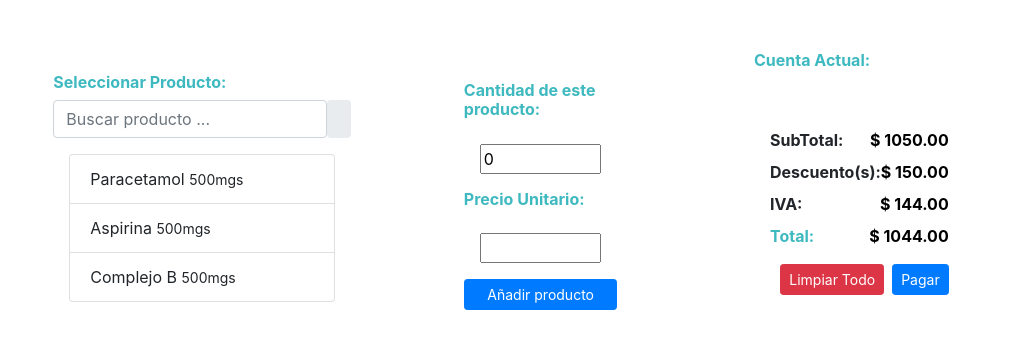
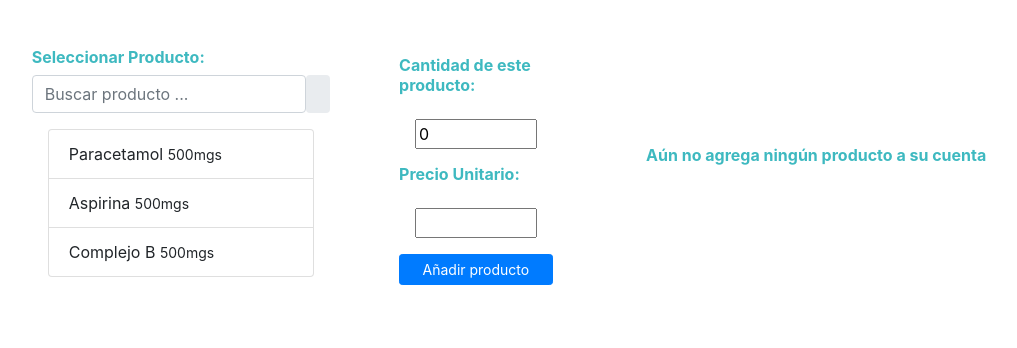
Before and after one commit to mike2611/vue-farmacia, a Vue app: page /puntoVenta in a window 1280 px wide. Shown: the top 348 px of the page, without its empty margins (131-1148 px from the left). Built offline with nearby package versions, Linux system fonts and the light colour scheme.

Commit message:
Add funcionalidad base para el punto de venta

```diff
--- a/src/components/PuntoVenta.vue
+++ b/src/components/PuntoVenta.vue
@@ -35,13 +35,13 @@
                                 <h6 class="blue-color font-weight-bold">Cantidad de {{selectedProductName ? selectedProductName : "este producto"}}: </h6>
                                 <input  v-model.number="selectedProductQuantity"  class="m-3" type="number" placeholder="0">
                                 <h6 class="blue-color font-weight-bold">Precio Unitario: </h6>
-                                <input class="m-3" type="number" :value="selectedProductPrice" readonly>
+                                <input class="m-3" type="text" :value="selectedProductPrice | formatoMoneda " readonly>
                                 <button type="button" class="btn btn-primary btn-sm" @click="añadirProducto()">Añadir producto</button>
                             </div>
 
                             <div>
                                 <div class="ml-4">
-                                    <span class="blue-color font-weight-bold">Cuenta Actual:</span>
+                                    <span class="blue-color font-weight-bold">{{cuenta.length > 0 ? "Cuenta Actual:" : "Aún no agrega ningún producto a su cuenta" }}</span>
                                     <div class="d-flex">
                                         <ul class="list-group m-3">
                                             <li v-for="producto in cuenta" :key="producto.nombre" class="list-group-item">
@@ -51,32 +51,33 @@
                                         </ul>
                                         <ul class="list-group m-3">
                                             <li  v-for="producto in cuenta" :key="producto.nombre" class="list-group-item">
-                                                {{producto.cantidad}} unidade(s) X $ {{producto.precio_venta}}
+                                                {{producto.cantidad}} unidade(s) X {{producto.precio_venta | formatoMoneda }}
                                             </li>
                                         </ul>
                                         <ul class="list-group m-3">
                                             <li  v-for="producto in cuenta" :key="producto.nombre" class="list-group-item">
-                                                $ {{producto.cantidad * producto.precio_venta}}
+                                                {{producto.cantidad * producto.precio_venta | formatoMoneda }}
                                             </li>
                                         </ul>
                                     </div>
+                                    <div v-if="cuenta.length > 0">
                                         <div class="d-flex flex-row justify-content-end m-3">
                                             <div class="d-flex flex-column align-items-end">
                                                 <div class="d-flex justify-content-between w-100">
                                                     <b class="mt-2">SubTotal:</b>
-                                                <b class="mt-2 black-color">$ 1050.00</b>
+                                                    <b class="mt-2 black-color">{{subtotal | formatoMoneda }}</b>
                                                 </div>
                                                 <div class="d-flex justify-content-between w-100">
                                                     <b class="mt-2">Descuento(s):</b>
-                                                <b class="mt-2 black-color">$ 150.00</b>
+                                                    <b class="mt-2 black-color">{{descuentos | formatoMoneda }}</b>
                                                 </div>
                                                 <div class="d-flex justify-content-between w-100">
                                                     <b class="mt-2">IVA:</b>
-                                                <b class="mt-2 black-color">$ 144.00</b>
+                                                    <b class="mt-2 black-color">{{iva | formatoMoneda }}</b>
                                                 </div>
                                                 <div class="d-flex justify-content-between w-100">
                                                     <b class="mt-2 blue-color">Total:</b>
-                                                <b class="mt-2 black-color">$ 1044.00</b>
+                                                    <b class="mt-2 black-color">{{total | formatoMoneda }}</b>
                                                 </div>
                                             </div>
                                         </div>
@@ -84,6 +85,7 @@
                                         <div class="d-flex flex-row-reverse mb-5 mr-3">
                                             <button type="button" class="ml-2 btn btn-primary btn-sm">Pagar</button>
                                             <button type="button" class="ml-2 btn btn-danger btn-sm">Limpiar Todo</button>
+                                        </div>
                                     </div>
                                 </div>
                             </div>
@@ -131,8 +133,23 @@
             selectedProductPrice: null,
             selectedProductName: null,
             selectedProductQuantity: 0,
-            cuenta: []
+            cuenta: [],
+            subtotal: 0,
+            descuentos: 0,
+            iva: 0,
+            total: 0,
         }
+    },
+    filters: {
+    formatoMoneda(valor) {
+      if(!valor) return '';
+      const formatter = new Intl.NumberFormat("es-MX", {
+        style: "currency",
+        currency: "MXN",
+        minimumFractionDigits: 2,
+      });
+      return formatter.format(valor);
+    },
     },
     methods: {
         selectProduct(producto, index) {
@@ -149,6 +166,13 @@
                     precio_venta: producto.precio_venta,
                     cantidad: this.selectedProductQuantity
                 });
+                this.subtotal += this.selectedProductQuantity * producto.precio_venta;
+                this.descuentos = 10;
+                this.iva = (this.subtotal - this.descuentos) * 0.16;
+                this.total += this.subtotal - this.descuentos + this.iva;
+
+                this.selectedProductQuantity = 0;
+
             }
         }
     }
```
Lines whose indentation alone changed are shown as unchanged.
